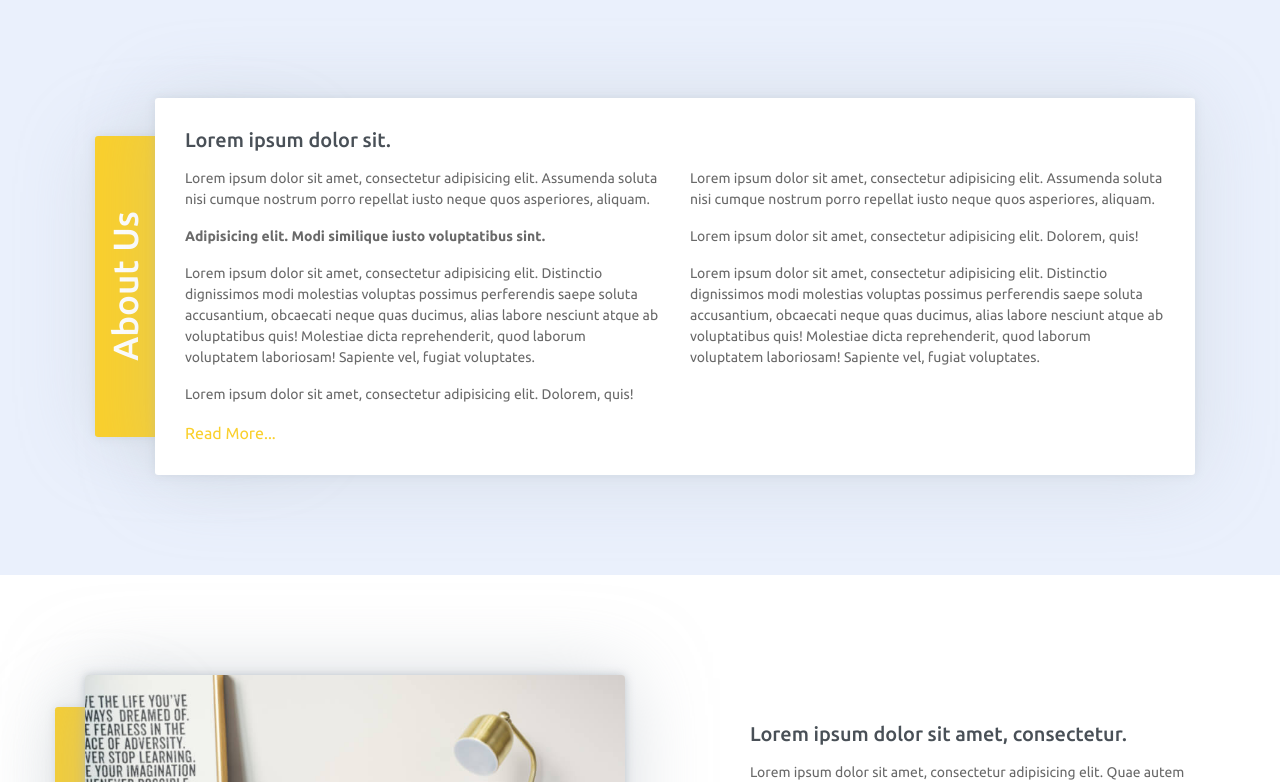
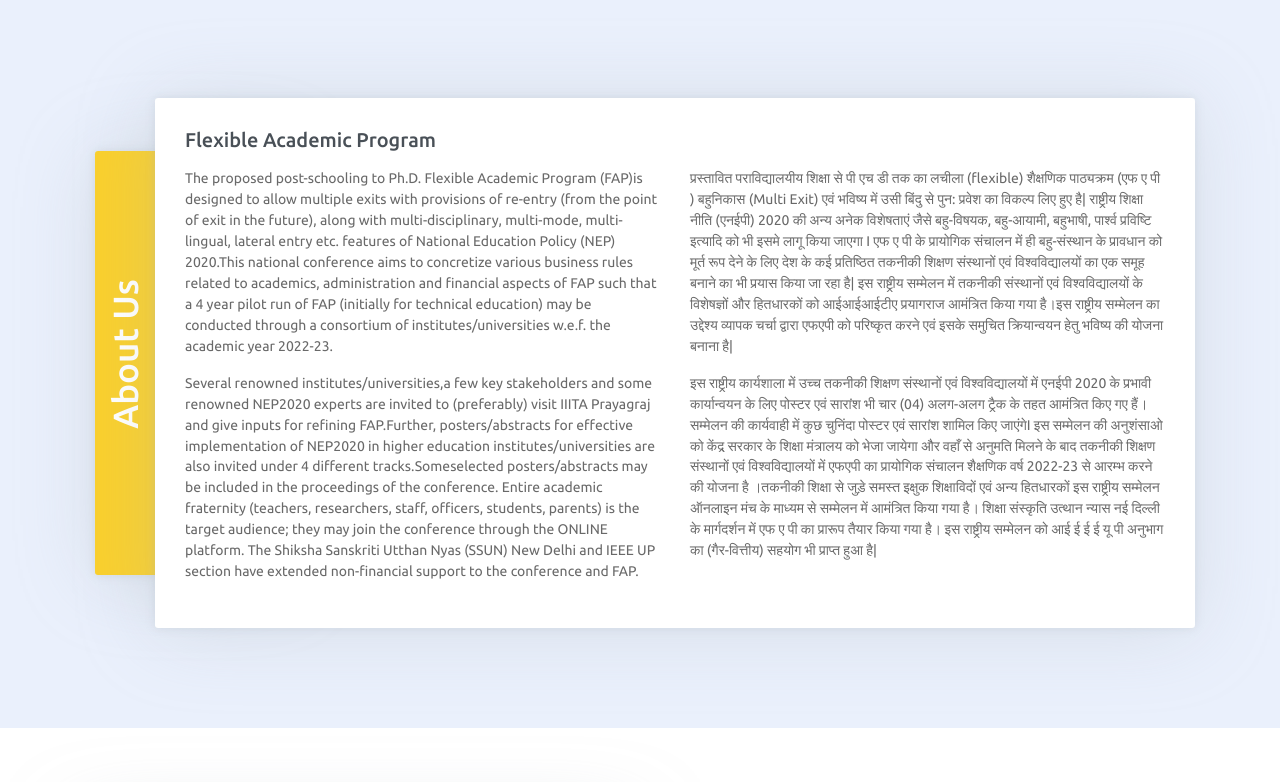
Before and after one commit to homewardgamer/FAP, a plain HTML site: page index.html in a window 1280 px wide. Shown: the part 600-1382 px from the top of the page. Drawn offline with Linux system fonts and the light colour scheme.

Commit message:
Added about page

```diff
--- a/index.html
+++ b/index.html
@@ -84,30 +84,41 @@
                     <h1>About Us</h1>
                 </div>
                 <div class="content">
-                    <h5 class="title mb-3">Lorem ipsum dolor sit.</h5>
+                    <h5 class="title mb-3">Flexible Academic Program</h5>
                     <!-- row -->
                     <div class="row">
                         <div class="col">
-                            <p>Lorem ipsum dolor sit amet, consectetur adipisicing elit. Assumenda soluta nisi cumque
-                                nostrum porro repellat iusto neque quos asperiores, aliquam.</p>
-                            <p><b>Adipisicing elit. Modi similique iusto voluptatibus sint.</b></p>
-                            <p>Lorem ipsum dolor sit amet, consectetur adipisicing elit. Distinctio dignissimos modi
-                                molestias voluptas possimus perferendis saepe soluta accusantium, obcaecati neque quas
-                                ducimus, alias labore nesciunt atque ab voluptatibus quis! Molestiae dicta
-                                reprehenderit, quod laborum voluptatem laboriosam! Sapiente vel, fugiat voluptates.</p>
-                            <p>Lorem ipsum dolor sit amet, consectetur adipisicing elit. Dolorem, quis!</p>
+                            <p>The proposed post-schooling to Ph.D. Flexible Academic Program (FAP)is designed to allow multiple exits with provisions
+                            of re-entry (from the point of exit in the future), along with multi-disciplinary, multi-mode, multi-lingual, lateral
+                            entry etc. features of National Education Policy (NEP) 2020.This national conference aims to concretize various business
+                            rules related to academics, administration and financial aspects of FAP such that a 4 year pilot run of FAP (initially
+                            for technical education) may be conducted through a consortium of institutes/universities w.e.f. the academic year
+                            2022-23.</p>
+                            <p>Several renowned institutes/universities,a few key stakeholders and some renowned NEP2020 experts are invited to
+                            (preferably) visit IIITA Prayagraj and give inputs for refining FAP.Further, posters/abstracts for effective
+                            implementation of NEP2020 in higher education institutes/universities are also invited under 4 different
+                            tracks.Someselected posters/abstracts may be included in the proceedings of the conference. Entire academic fraternity
+                            (teachers, researchers, staff, officers, students, parents) is the target audience; they may join the conference through
+                            the ONLINE platform. The Shiksha Sanskriti Utthan Nyas (SSUN) New Delhi and IEEE UP section have extended non-financial
+                            support to the conference and FAP.</p>
                         </div>
                         <div class="col">
-                            <p>Lorem ipsum dolor sit amet, consectetur adipisicing elit. Assumenda soluta nisi cumque
-                                nostrum porro repellat iusto neque quos asperiores, aliquam.</p>
-                            <p>Lorem ipsum dolor sit amet, consectetur adipisicing elit. Dolorem, quis!</p>
-                            <p>Lorem ipsum dolor sit amet, consectetur adipisicing elit. Distinctio dignissimos modi
-                                molestias voluptas possimus perferendis saepe soluta accusantium, obcaecati neque quas
-                                ducimus, alias labore nesciunt atque ab voluptatibus quis! Molestiae dicta
-                                reprehenderit, quod laborum voluptatem laboriosam! Sapiente vel, fugiat voluptates.</p>
+                            <p>प्रस्तावित पराविद्यालयीय शिक्षा से पी एच डी तक का लचीला (flexible) शैक्षणिक पाठ्यक्रम (एफ ए पी ) बहुनिकास (Multi Exit)
+                            एवं भविष्य में उसी बिंदु से पुन: प्रवेश का विकल्प लिए हुए है| राष्ट्रीय शिक्षा नीति (एनईपी) 2020 की अन्य अनेक विशेषताएं
+                            जैसे बहु-विषयक, बहु-आयामी, बहुभाषी, पार्श्व प्रविष्टि इत्यादि को भी इसमे लागू किया जाएगा I एफ ए पी के प्रायोगिक संचालन
+                            में ही बहु-संस्थान के प्रावधान को मूर्त रूप देने के लिए देश के कई प्रतिष्ठित तकनीकी शिक्षण संस्थानों एवं विश्वविद्यालयों
+                            का एक समूह बनाने का भी प्रयास किया जा रहा है| इस राष्ट्रीय सम्मेलन में तकनीकी संस्थानों एवं विश्वविद्यालयों के
+                            विशेषज्ञों और हितधारकों को आईआईआईटीए प्रयागराज आमंत्रित किया गया है।इस राष्ट्रीय सम्मेलन का उद्देश्य व्यापक चर्चा द्वारा
+                            एफएपी को परिष्कृत करने एवं इसके समुचित क्रियान्वयन हेतु भविष्य की योजना बनाना है|</p><p> इस राष्ट्रीय कार्यशाला में उच्च तकनीकी
+                            शिक्षण संस्थानों एवं विश्वविद्यालयों में एनईपी 2020 के प्रभावी कार्यान्वयन के लिए पोस्टर एवं सारांश भी चार (04) अलग-अलग
+                            ट्रैक के तहत आमंत्रित किए गए हैं। सम्मेलन की कार्यवाही में कुछ चुनिंदा पोस्टर एवं सारांश शामिल किए जाएंगेI इस सम्मेलन की
+                            अनुशंसाओ को केंद्र सरकार के शिक्षा मंत्रालय को भेजा जायेगा और वहाँ से अनुमति मिलने के बाद तकनीकी शिक्षण संस्थानों एवं
+                            विश्वविद्यालयों में एफएपी का प्रायोगिक संचालन शैक्षणिक वर्ष 2022-23 से आरम्भ करने की योजना है ।तकनीकी शिक्षा से जुड़े
+                            समस्त इक्षुक शिक्षाविदों एवं अन्य हितधारकों इस राष्ट्रीय सम्मेलन ऑनलाइन मंच के माध्यम से सम्मेलन में आमंत्रित किया गया
+                            है। शिक्षा संस्कृति उत्थान न्यास नई दिल्ली के मार्गदर्शन में एफ ए पी का प्रारूप तैयार किया गया है। इस राष्ट्रीय सम्मेलन
+                            को आई ई ई ई यू पी अनुभाग का (गैर-वित्तीय) सहयोग भी प्राप्त हुआ है|</p>
                         </div>
                     </div><!-- End of Row -->
-                    <a href="javascript:void(0)">Read More...</a>
                 </div>
             </div><!-- End of About Wrapper -->
         </div> <!-- End of Container-->
```
